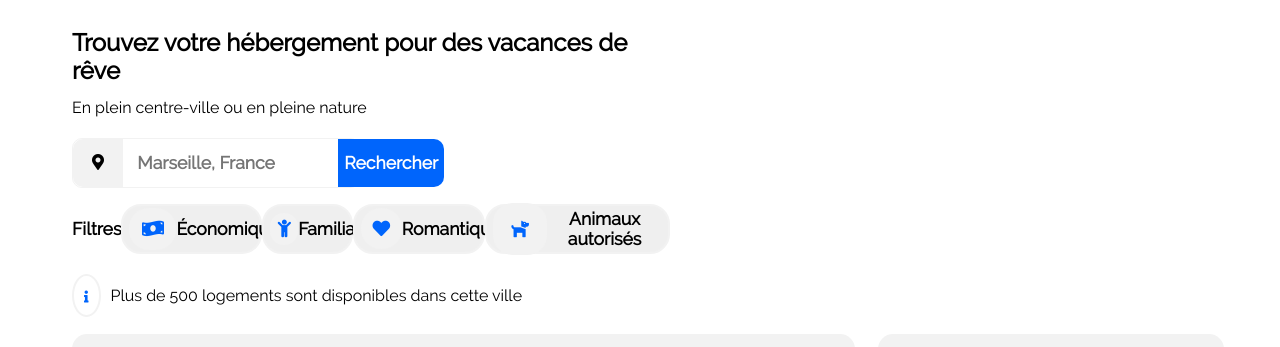
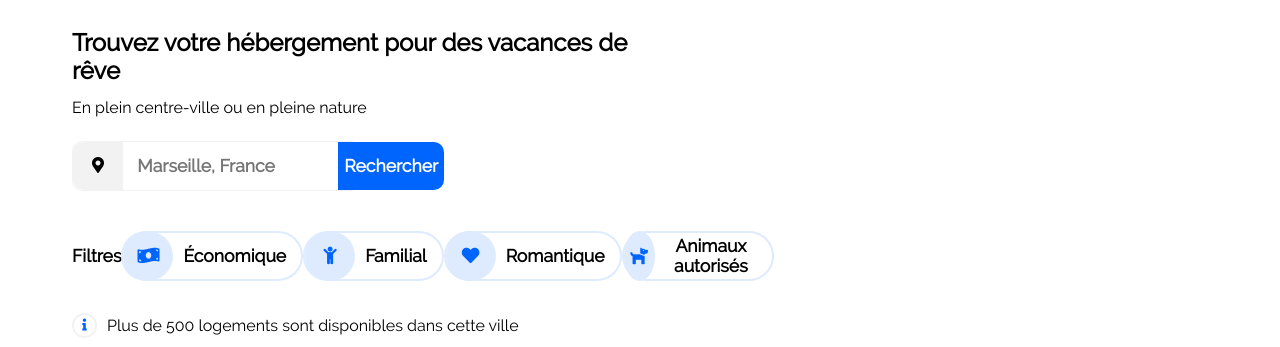
Before and after one commit to gmarteau/GuillaumeMarteau_2_21122020, a plain HTML site: page index.html in a window 1280 px wide. Shown: the part 131-478 px from the top of the page. Drawn offline with Linux system fonts and the light colour scheme.

Commit message:
V1: finition des filtres (desktop et mobile)

```diff
--- a/index.html
+++ b/index.html
@@ -75,13 +75,37 @@
 
 					<div id="boutons_filtres">
 						<!-- iteration filtre-->
-						<button class="filtre"><i class="fas fa-money-bill-wave filtre_icon"></i><span class="filtre_texte">Économique</span></button>
+						<button class="filtre">
+							<div class="filtre_icon">
+								<i class="fas fa-money-bill-wave"></i>
+							</div>
 
-						<button class="filtre"><i class="fas fa-child filtre_icon"></i><span class="filtre_texte">Familial</span></button>
+							<span class="filtre_texte">Économique</span>
+						</button>
 
-						<button class="filtre"><i class="fas fa-heart filtre_icon"></i><span class="filtre_texte">Romantique</span></button>
+						<button class="filtre">
+							<div class="filtre_icon">
+								<i class="fas fa-child"></i>
+							</div>
 
-						<button class="filtre"><i class="fas fa-dog filtre_icon"></i><span class="filtre_texte">Animaux autorisés</span></button>
+							<span class="filtre_texte">Familial</span>
+						</button>
+
+						<button class="filtre">
+							<div class="filtre_icon">
+								<i class="fas fa-heart"></i>
+							</div>
+
+							<span class="filtre_texte">Romantique</span>
+						</button>
+
+						<button class="filtre">
+							<div class="filtre_icon">
+								<i class="fas fa-dog"></i>
+							</div>
+
+							<span class="filtre_texte">Animaux autorisés</span>
+						</button>
 					</div>
 				</div>
 
--- a/style.css
+++ b/style.css
@@ -56,8 +56,6 @@ gris: #F2F2F2;
     max-width: 100%;
     margin: auto;
     margin-top: 20px;
-    /*bordure pour debug*/
-    /*border: solid 1px black;*/
 }
 
 h1, h3
@@ -292,7 +290,7 @@ nav a:hover
     width: 90%;
     max-width: 90%;
     margin: auto;
-    height: 350px;
+    height: 380px;
     padding-top: 2%;
     padding-bottom: 1%;
     display: flex;
@@ -419,14 +417,21 @@ nav a:hover
 #filtres
 {
     display: flex;
-    width: 70%;
+    width: 60%;
     justify-content: flex-start;
     align-items: center;
+    margin-top: 20px;
+}
+
+#filtres h4
+{
+    flex: 0.5;
 }
 
 #boutons_filtres
 {
     display: flex;
+    flex: 4;
     flex-flow: row nowrap;
     justify-content: space-between;
 }
@@ -435,20 +440,39 @@ nav a:hover
 {
     display: flex;
     height: 50px;
-    border: solid 2px #F2F2F2;
-    border-radius: 20px;
+    background-color: white;
+    border: solid 2px #DEEBFF;
+    border-radius: 50px;
+    justify-content: space-between;
     align-items: center;
     font-size: 1.1em;
     font-weight: bold;
     flex-wrap: nowrap;
+    padding: 0;
 }
 
 .filtre_icon
 {
-    background: #F2F2F2;
+    background: #DEEBFF;
     color: #0065FC;
-    border-radius: 20px;
-    padding: 10%;
+    height: 50px;
+    width: 50px;
+    border-radius: 50%;
+    display: flex;
+    justify-content: center;
+    align-items: center;
+}
+
+.filtre_texte
+{
+    padding-left: 10px;
+    padding-right: 15px;
+}
+
+.filtre:hover
+{
+    background-color: #DEEBFF;
+    color: #0065FC;
 }
 
 /*Mobile - FILTRES*/
@@ -459,14 +483,16 @@ nav a:hover
         height: 550px;
         width: 90%;
         flex-direction: column;
-        justify-content: space-between;
+        justify-content: space-around;
         align-items: flex-start;
+        margin-bottom: 60px;
     }
 
     #filtres h4
     {
         font-size: 2.5em;
         margin-block: 0;
+        margin-bottom: 20px;
     }
 
     #boutons_filtres
@@ -480,6 +506,26 @@ nav a:hover
     .filtre
     {
         font-size: 2.4em;
+        height: 120px;
+        border-radius: 120px;
+    }
+
+    .filtre_icon
+    {
+        width: 120px;
+        height: 120px;
+    }
+
+    .filtre_texte
+    {
+        padding-left: 20px;
+        padding-right: 30px;
+    }
+
+    .filtre:active
+    {
+        background-color: #DEEBFF;
+        color: #0065FC;
     }
 }
 
@@ -497,8 +543,12 @@ nav a:hover
 {
     color: #0065FC;
     border: solid 2px #F2F2F2;
-    padding: 10px;
+    width: 25px;
+    height: 25px;
     border-radius: 50%;
+    display: flex;
+    justify-content: center;
+    align-items: center;
 }
 
 #info_result p
@@ -514,6 +564,7 @@ nav a:hover
         height: 150px;
         font-size: 2.4em;
         align-items: flex-start;
+        margin-bottom: 30px;
     }
 
     .info_icon
```
